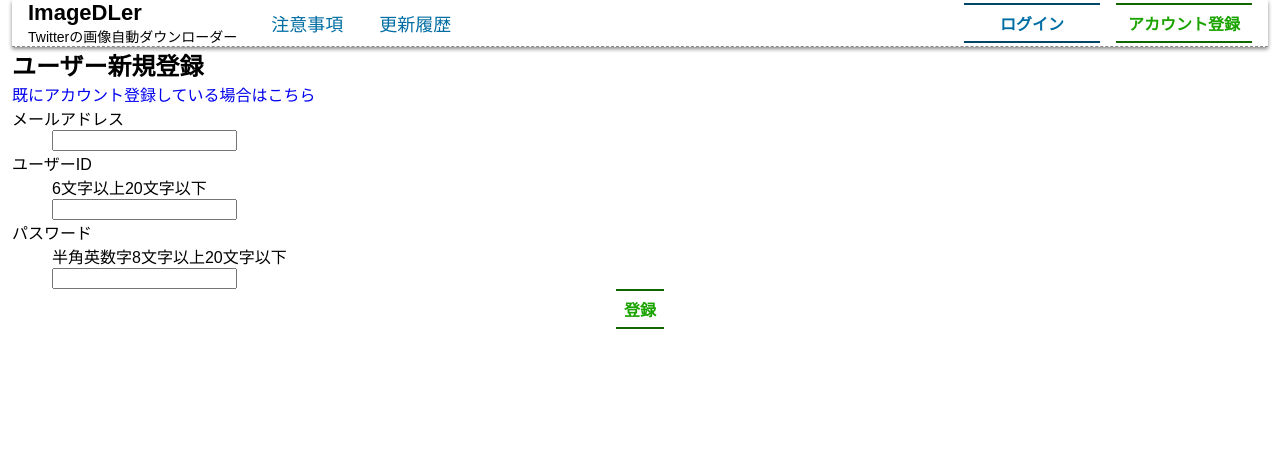
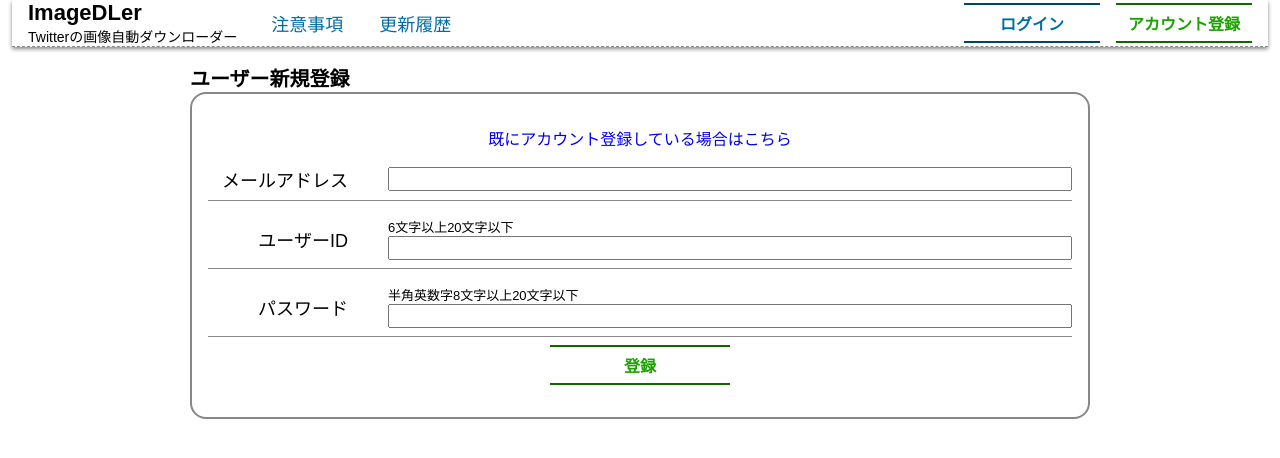
Before and after one commit to Fumin26u/likedimagedler_v2, a Vue app: page /register in a window 1280 px wide. Shown: the top 458 px of the page. Built offline with nearby package versions, Linux system fonts and the light colour scheme.

Commit message:
スタイル作成

```diff
--- a/src/assets/scss/accountManager.scss
+++ b/src/assets/scss/accountManager.scss
@@ -1 +1,49 @@
 @import './style.scss';
+main.register-component, main.login-component {
+    max-width: 900px;
+    margin: 1em auto;
+    h2 {
+        font-size: 20px;
+    }
+}
+
+/* --------------------
+
+    フォーム部分
+
+-------------------- */
+.form-area {
+    border: 2px solid $border-color;
+    text-align: center;
+    border-radius: 16px;
+    padding: 2em 8px;
+
+    dl > div {
+        @include horizontalAlignFlex;
+        text-align: left;
+        font-size: 18px;
+        margin: 8px;
+        padding: 8px;
+        border-bottom: 1px solid $border-color;
+        > dt {
+            width: 16%;
+            text-align: right;
+        }
+        > dd {
+            width: 82%;
+        }
+        > dd > .caption {
+            font-size: 13px;
+        }
+        > dd > input {
+            width: 100%;
+            font-size: 16px;
+
+        }
+    }
+    button.submit {
+        width: 180px;
+        padding: 8px;
+        border-radius: 8px;
+    }
+}
```
